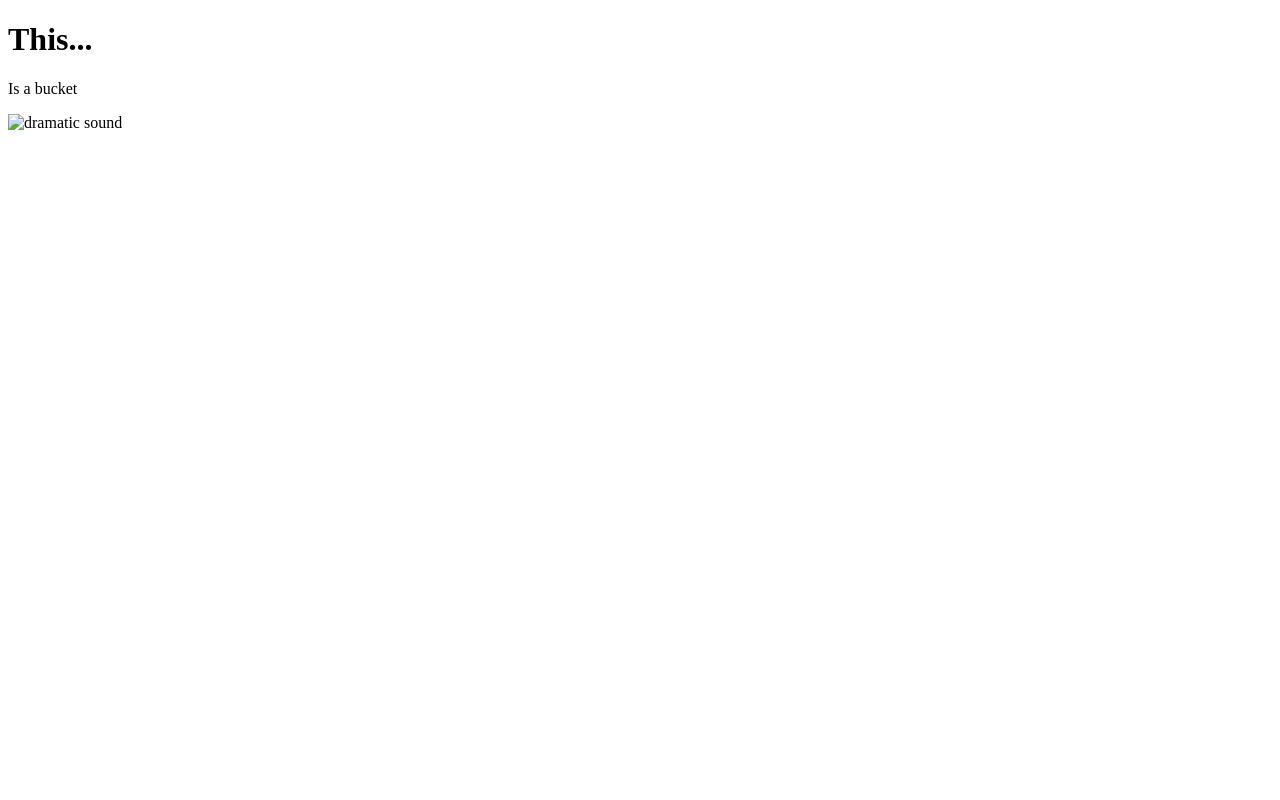
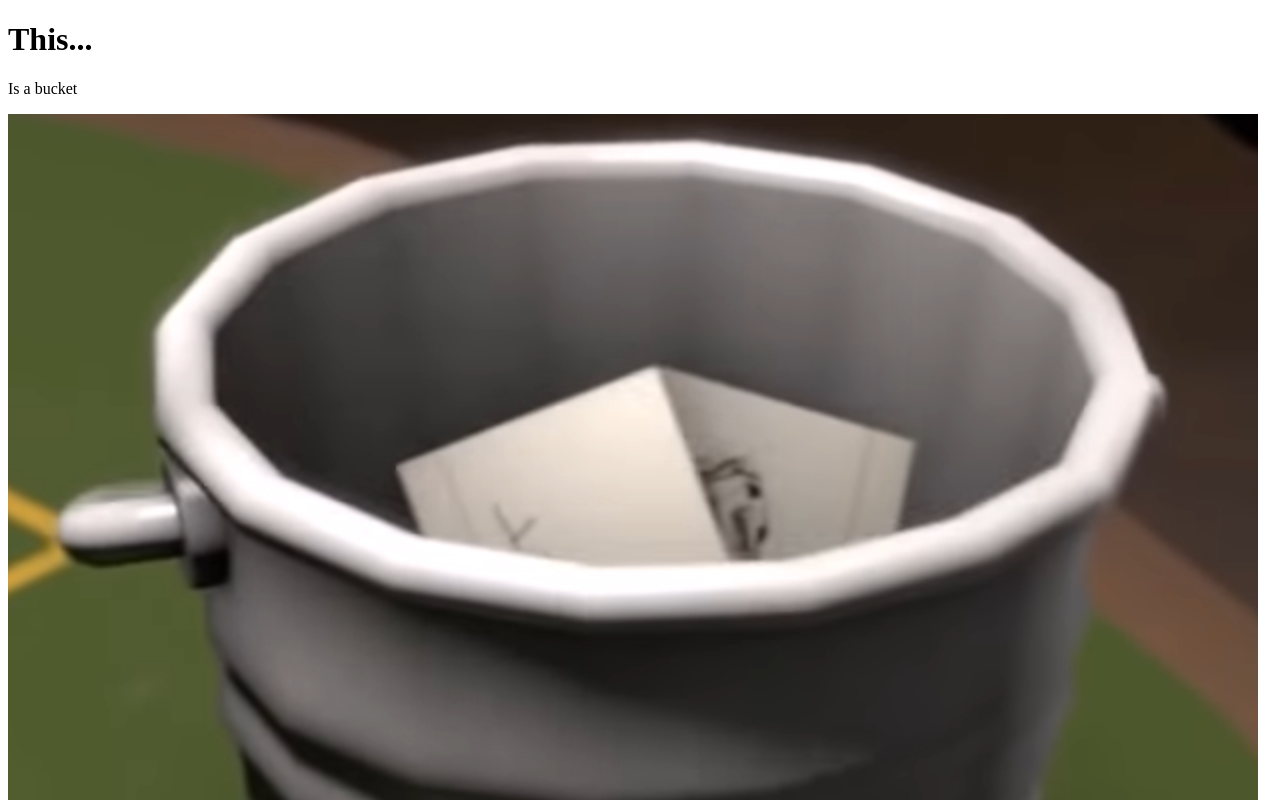
Before and after one commit to pappzsolt0606/shop, a plain HTML site: page index.html in a window 1280 px wide. Shown: the top 800 px of the page. Drawn offline with Linux system fonts and the light colour scheme.

Commit message:
Update index.html

```diff
--- a/index.html
+++ b/index.html
@@ -5,5 +5,5 @@
 
 <h1>This...</h1>
 <p>Is a bucket</p>
- <img src="bucket.jpg" alt="dramatic sound">
+ <img src="https://github.com/pappzsolt0606/shop/blob/master/bucket.png" alt="dramatic sound">
 </html>
```
